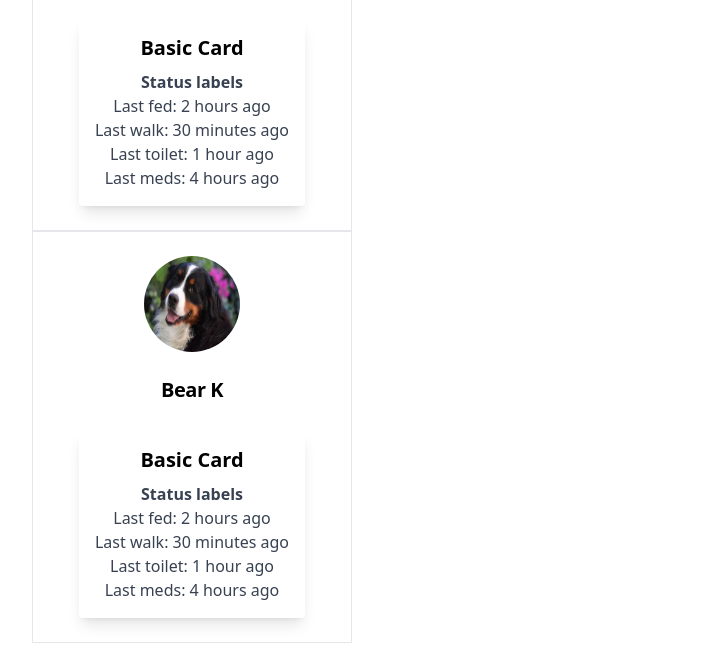
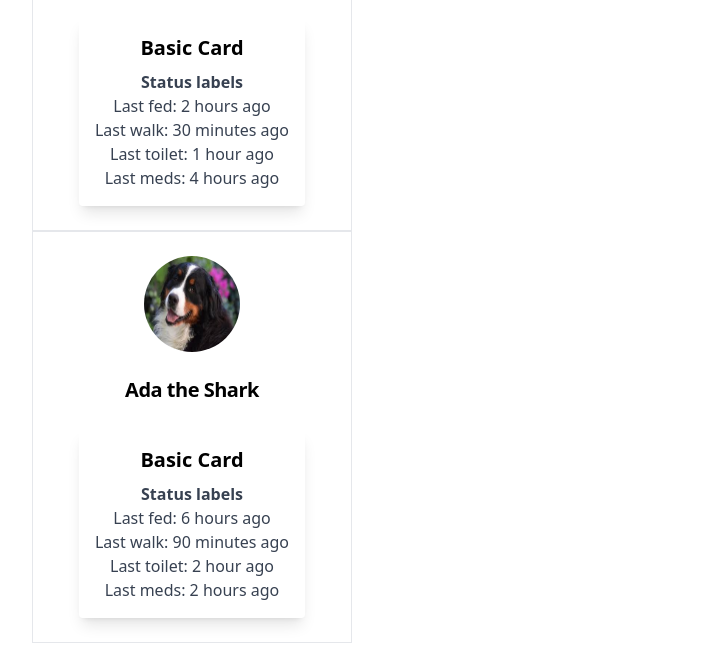
Before and after one commit to D-Mallon/dog-care-log, a React (Vite) app: page / in a window 1280 px wide. Shown: the part 237-889 px from the top of the page, without its empty margins (0-721 px from the left). Built offline with nearby package versions, Linux system fonts and the light colour scheme.

Commit message:
update DogStatusCard component to accept props for dog details

```diff
--- a/src/App.tsx
+++ b/src/App.tsx
@@ -10,8 +10,20 @@ function App() {
       <main>
         <h1>Dog Care Log</h1>
       </main>
-      <DogStatusCard />
-      <DogStatusCard />
+      <DogStatusCard
+        dogName="Bear K"
+        lastFedHours={2}
+        lastWalkMinutes={30}
+        lastToiletHours={1}
+        lastMedsHours={4}
+      />
+      <DogStatusCard
+        dogName="Ada the Shark"
+        lastFedHours={6}
+        lastWalkMinutes={90}
+        lastToiletHours={2}
+        lastMedsHours={2}
+      />
     </>
   );
 }
--- a/src/components/DogStatusCard.tsx
+++ b/src/components/DogStatusCard.tsx
@@ -65,25 +65,26 @@ export default function DogStatusCard(props) {
       </div> */}
       <div className="flex flex-col items-center">
         <img
+          //NEED TO UPDATE THIS TO BE DYNAMIC AND THEN LOOK INTO PROP SHAPES WITH TYPESCRIPT ****** WIP
           className="w-24 h-24 mb-6 rounded-full"
           src={bernerImage}
           alt="Bernese Mountain Dog image"
         />
         <h5 className="mb-0.5 text-xl font-semibold tracking-tight text-heading">
-          Bear K
+          {props.dogName}
         </h5>
         <div className="flex mt-4 md:mt-6 gap-4"></div>
         <div className="max-w-sm rounded overflow-hidden shadow-lg p-4 mx-auto">
           <div className="font-bold text-xl mb-2">Basic Card</div>
           <ul className="text-gray-700 text-base">
-            <p className="font-bold ...">Status labels</p>
-            Last fed: 2 hours ago
+            <li className="font-bold ...">Status labels</li>
+            Last fed: {props.lastFedHours} hours ago
             <li />
-            Last walk: 30 minutes ago
+            Last walk: {props.lastWalkMinutes} minutes ago
             <li />
-            Last toilet: 1 hour ago
+            Last toilet: {props.lastToiletHours} hour ago
             <li />
-            Last meds: 4 hours ago
+            Last meds: {props.lastMedsHours} hours ago
           </ul>
         </div>
       </div>
```
